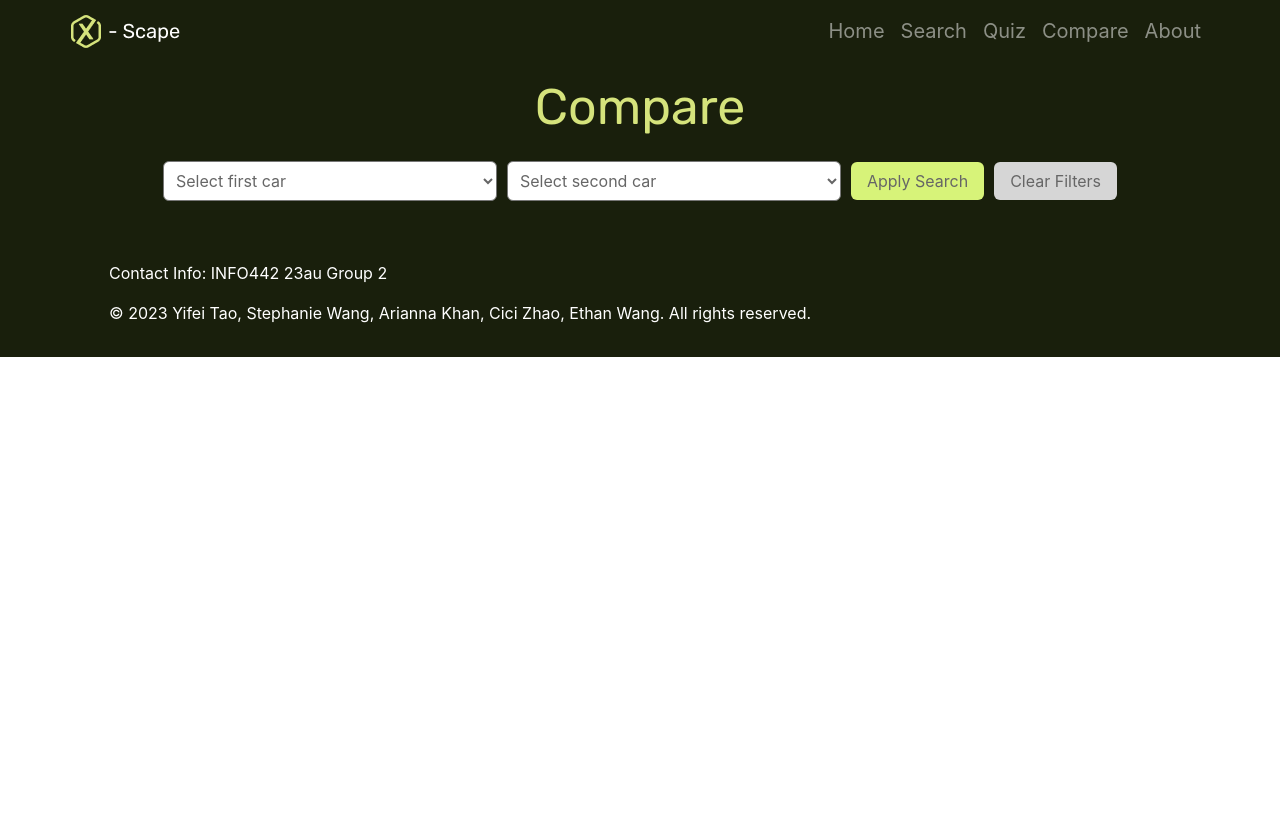
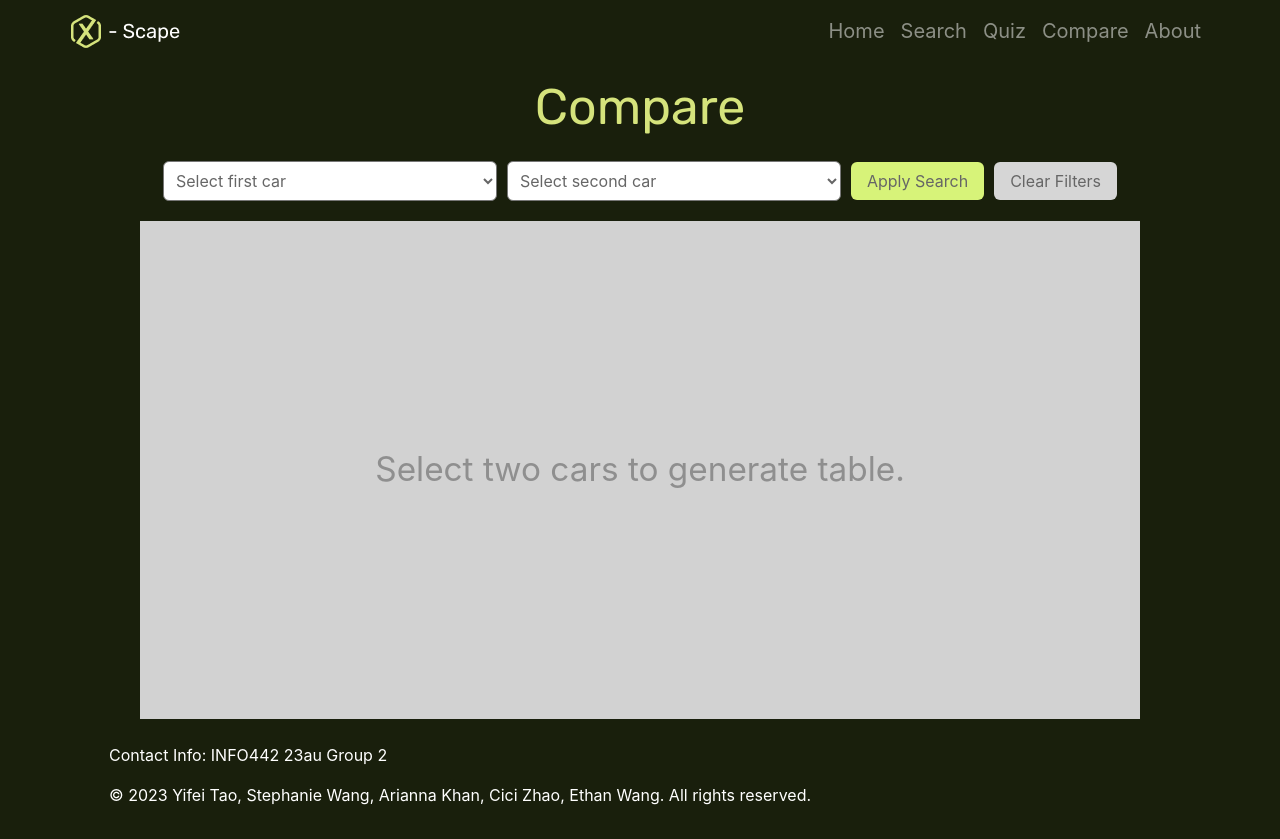
Before and after one commit to UW-INFO442-AU23/sus-city, a React (Create React App) app: page /Compare in a window 1280 px wide. Before the commit the page ends 800 px from the top, so only its background shows below. Built offline with nearby package versions, Linux system fonts and the light colour scheme.

Commit message:
added compare page onboarding

```diff
--- a/src/components/Compare/compare.js
+++ b/src/components/Compare/compare.js
@@ -5,6 +5,7 @@ export default function Compare(props) {
     const [car1, setCar1] = useState("");
     const [car2, setCar2] = useState("");
     const [comparisonResult, setComparisonResult] = useState([]);
+    const [showSelectCarsMessage, setShowSelectCarsMessage] = useState(true);
     let cars = props.cars;
 
     const carOptions = cars
@@ -20,10 +21,17 @@ export default function Compare(props) {
     };
 
     const handleCompare = () => {
+        if (!car1 || !car2) {
+            setShowSelectCarsMessage(true);
+            setComparisonResult([]);
+            return;
+        }
+
         const filteredCars1 = cars.find(car => car.title.toLowerCase() === car1.toLowerCase());
         const filteredCars2 = cars.find(car => car.title.toLowerCase() === car2.toLowerCase());
 
         if (filteredCars1 && filteredCars2) {
+            setShowSelectCarsMessage(false);
             const comparedData = [
                 {
                     property: 'Model',
@@ -42,6 +50,7 @@ export default function Compare(props) {
             ];
             setComparisonResult(comparedData);
         } else {
+            setShowSelectCarsMessage(false);
             setComparisonResult([]);
         }
     };
@@ -50,7 +59,9 @@ export default function Compare(props) {
         setCar1([]);
         setCar2([]);
         setComparisonResult([]);
+        setShowSelectCarsMessage(true);
     };
+
 
     return (
         <div className="compare">
@@ -92,6 +103,11 @@ export default function Compare(props) {
                     </Button>
                 </div>
                 <div className="compare-table">
+                    {showSelectCarsMessage ? (
+                        <div className="select-cars-message">
+                            Select two cars to generate table.
+                        </div>
+                    ) : (
                     <table class="table table-bordered">
                         <tbody>
                             {comparisonResult.map((row, index) => (
@@ -120,6 +136,7 @@ export default function Compare(props) {
                             ))}
                         </tbody>
                     </table>
+                    )}
                 </div>
 
             </div>
--- a/src/index.css
+++ b/src/index.css
@@ -610,6 +610,13 @@ footer {
   border: none;
 }
 
+.compare .select-cars-message {
+  background-color: #d2d2d2;
+  color: #8f8f8f;
+  padding: 14rem 25rem;
+  font-size: 25pt;
+  white-space: nowrap;
+}
 
 /** end of content css + start of about css **/
 
```
